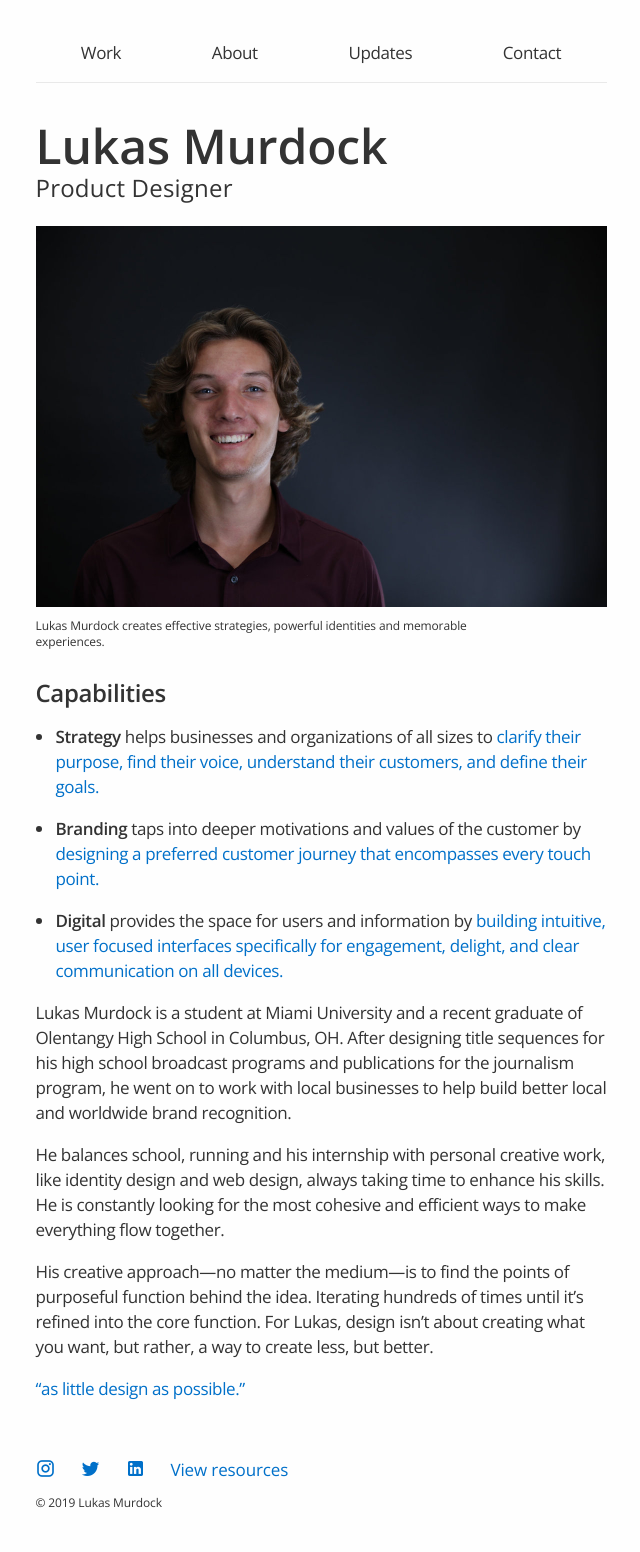
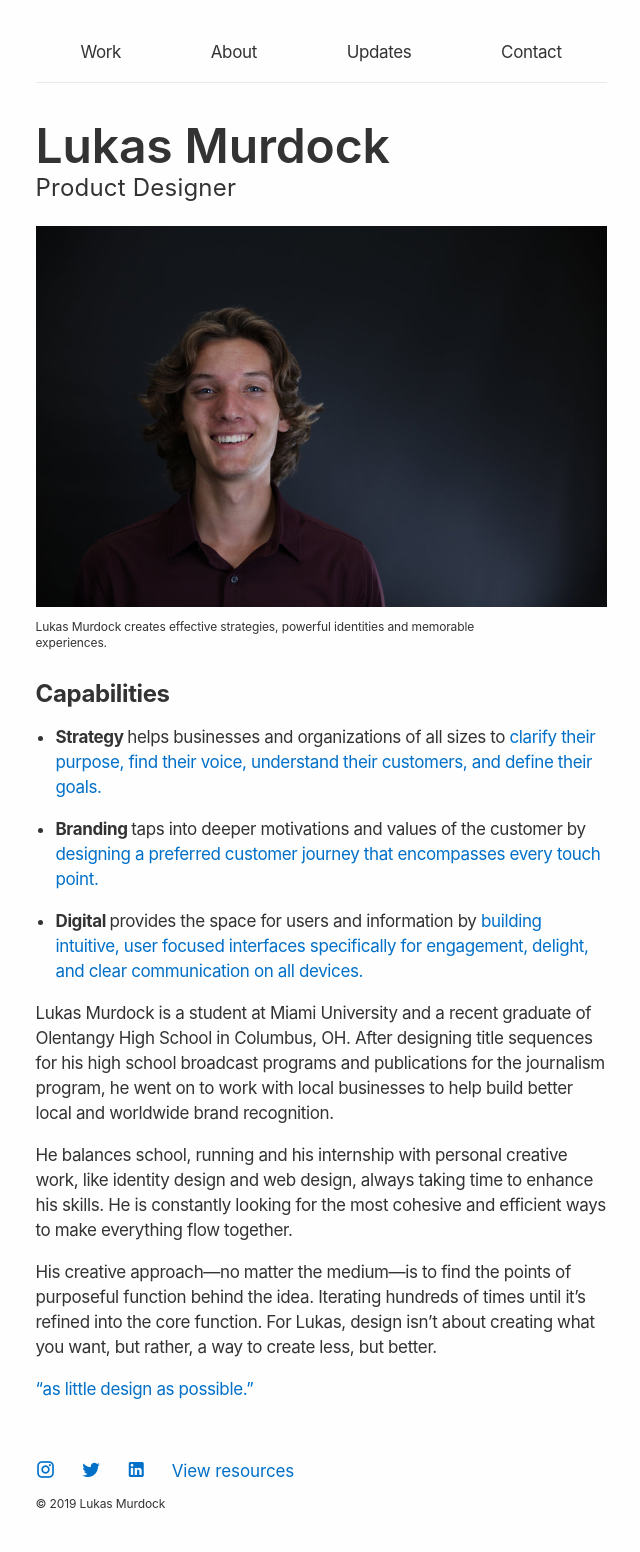
Before and after one commit to LukasMurdock/LukasMurdock.github.io, a Jekyll site: the page built from index.html, in a window 1280 px wide. Shown: the whole page, without its empty margins (319-959 px from the left). Built offline with Jekyll 4.4.1, drawn with Linux system fonts in a browser that asks for light colours; nearby versions of some CDN libraries; the list of posts is cut into pages by our own code.

Commit message:
system font usage

```diff
--- a/css/main.css
+++ b/css/main.css
@@ -22,7 +22,8 @@
     -moz-font-feature-settings: 'kern';
     -webkit-font-smoothing: antialiased;
     -moz-osx-font-smoothing: grayscale;
-    background-color:#fefefe
+    background-color:#fefefe;
+    font-family: -apple-system,BlinkMacSystemFont,"Segoe UI",Roboto,Oxygen-Sans,Ubuntu,Cantarell,"Helvetica Neue",sans-serif;
 }
 
 h1,h2,h3{
@@ -37,7 +38,6 @@
     font-size: 24px;
     line-height: 1.33349;
     font-weight: 600;
-    font-family: 'Open Sans', sans-serif;
     margin-bottom: -2px;
     margin-top: 0px;
 }
@@ -47,8 +47,6 @@
     line-height: 1.08365;
     font-weight: 600;
     letter-spacing: -.003em;
-    font-family: 'Open Sans', sans-serif;
-
 }
 
 
@@ -85,7 +83,6 @@
     line-height: 1.47059;
     font-weight: 400;
     letter-spacing: -.022em;
-	font-family: 'Open Sans', sans-serif;
 	color: #333;
 }
 
@@ -133,7 +130,6 @@
     line-height: 1.33341;
     font-weight: 400;
     letter-spacing: -.01em;
-    font-family: 'Open Sans', sans-serif;
     color: #333;
     margin: 11px 16px -5px;
     position: relative;
@@ -212,7 +208,6 @@
     line-height: 1.33349;
     font-weight: 400;
     letter-spacing: .009em;
-    font-family: 'Open Sans', sans-serif;
     margin-bottom: -10px;
     margin-top: -12px;
 }
@@ -222,7 +217,6 @@
     line-height: 1.33341;
     font-weight: 400;
     letter-spacing: -.01em;
-    font-family: 'Open Sans', sans-serif;
 }
 
 .mobile-show{
@@ -244,7 +238,6 @@
     line-height: 1.13353;
     font-weight: 600;
     letter-spacing: .006em;
-    font-family: 'Open Sans', sans-serif;
     margin-bottom: 0px;
     }
 
@@ -306,7 +299,6 @@
         line-height: 1.33349;
         font-weight: 400;
         letter-spacing: .009em;
-        font-family: 'Open Sans', sans-serif;
         margin-bottom: -10px;
         margin-top: 12px!important;
     }
```
Also changed, not shown: 1 other file.
